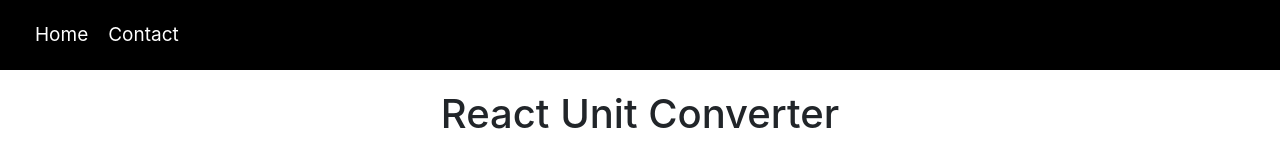
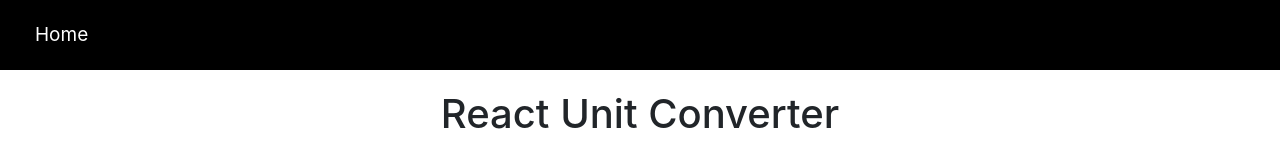
Before and after one commit to AdamMartin14/react-unit-converter, a React app: page / in a window 1280 px wide. Shown: the top 160 px of the page. Built offline with nearby package versions, Linux system fonts and the light colour scheme.

Commit message:
Post-live tweaks: 'Home' button link fixed. Dummy 'Contact' link removed.

```diff
--- a/src/components/Navigation/NavigationItems/NavigationItems.js
+++ b/src/components/Navigation/NavigationItems/NavigationItems.js
@@ -5,8 +5,7 @@
 const navigationItems = (props) => (
 
     <ul className={classes.NavigationItems}>
-        <NavigationItem link="/"> Home </NavigationItem>
-        <NavigationItem link="/"> Contact </NavigationItem>
+        <NavigationItem link="/react-unit-converter"> Home </NavigationItem>
     </ul>
 
 );
```
Also changed, not shown: 7 other files (tests, documents, lock files or other folders).
